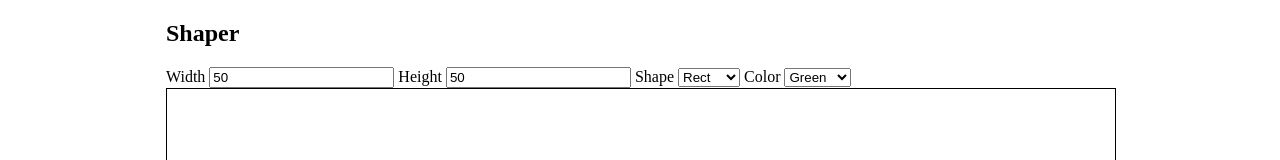
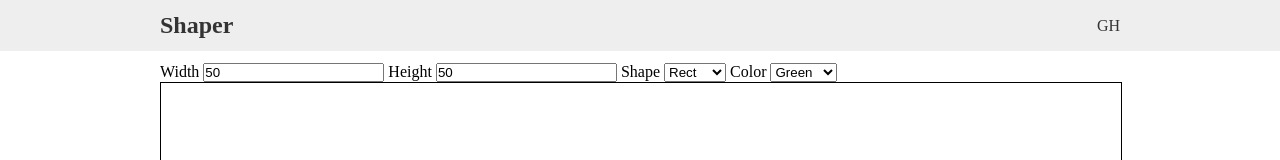
Before and after one commit to jistjoalal/shaper, a plain HTML site: page index.html in a window 1280 px wide. Shown: the top 160 px of the page. Drawn offline with Linux system fonts and the light colour scheme.

Commit message:
add gh link to page, page link to gh

```diff
--- a/index.html
+++ b/index.html
@@ -6,6 +6,10 @@
     <meta http-equiv="X-UA-Compatible" content="ie=edge" />
     <title>Shaper</title>
     <style>
+      * {
+        margin: 0;
+        padding: 0;
+      }
       canvas {
         width: 100%;
         border: 1px solid black;
@@ -13,13 +17,34 @@
       section {
         width: 75%;
         margin: 0 auto;
+        padding: 12px;
+      }
+      header {
+        background: #eee;
+      }
+      header > section {
+        display: flex;
+        align-items: center;
+        justify-content: space-between;
+      }
+      a {
+        text-decoration: none;
+        color: #333;
+      }
+      a:hover {
+        color: #000;
+        text-decoration: underline;
       }
     </style>
   </head>
   <body>
+    <header>
+      <section>
+        <h1><a href="/">Shaper<a></h1>
+        <a target="_blank" href="https://github.com/jistjoalal/shaper">GH</a>
+      </section>
+    </header>
     <section>
-      <h1>Shaper</h1>
-
       <label>
         Width
         <input type="number" id="width" min="0" />
```
Also changed, not shown: 1 other file.
